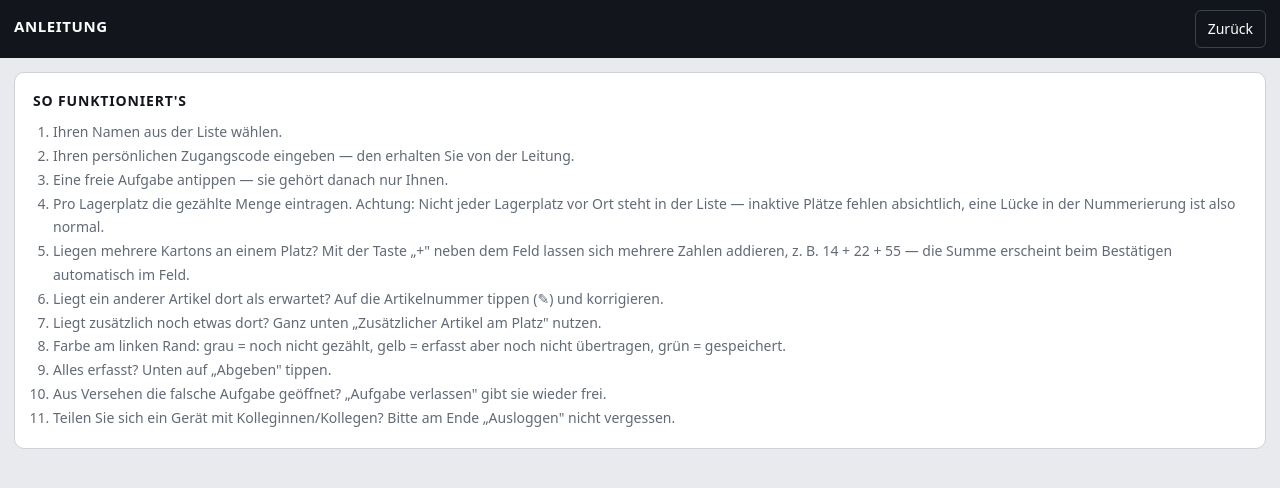
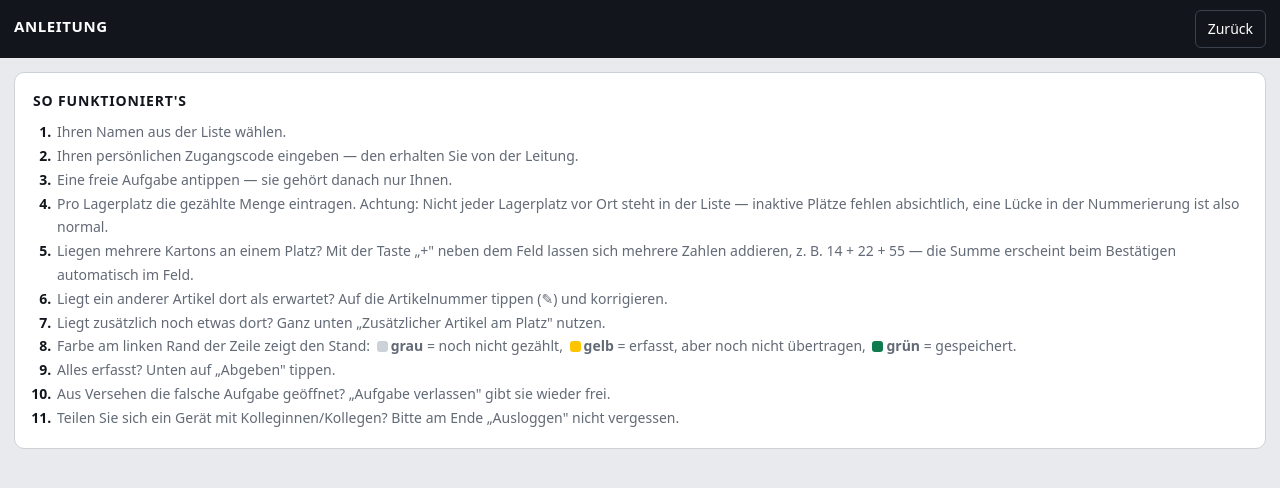
Before and after one commit to EngelGmbHDev/Inventur, a website: page public/index.html in a window 1280 px wide. Both pictures are taken after a click on the button "Anleitung anzeigen". Drawn offline with Linux system fonts and the light colour scheme; no server answers.

Commit message:
Make help button more prominent and add status colors to help/count view
The "Anleitung anzeigen" button is now a full bordered button instead of
a plain text link, and the in-app help list has bold colored numbers
plus color swatches next to grau/gelb/grün so the legend matches what's
actually shown. The quantity input's own border also now picks up the
row's dirty/saved status color (grey/yellow/green), reinforcing the
feedback right where the worker is looking while typing; focus still
takes precedence while actively editing.

Co-Authored-By: Claude Sonnet 5 <noreply@anthropic.com>

```diff
--- a/public/index.html
+++ b/public/index.html
@@ -85,6 +85,8 @@ main{padding:14px 14px calc(env(safe-area-inset-bottom) + 100px)}
   padding:13px;font-weight:600;font-size:15px}
 .row input{width:92px;padding:12px 8px;text-align:right;
   font:600 21px/1 var(--mono);border:2px solid var(--line);border-radius:6px;background:#fff}
+.row[data-s="dirty"] input{border-color:var(--signal)}
+.row[data-s="saved"] input{border-color:var(--ok)}
 .row input:focus{border-color:var(--ink);outline:none}
 
 /* ── Fußleiste ─────────────────────────────────────── */
@@ -108,6 +110,13 @@ select.field{letter-spacing:normal;font-family:var(--sans)}
 textarea.field{letter-spacing:normal;font-size:13px;min-height:150px;line-height:1.5}
 .link{display:block;margin:14px auto 0;background:none;border:none;padding:0;
   color:var(--muted);text-decoration:underline;font-size:14px}
+.btn.help{background:#fff;border:2px solid var(--orange);color:var(--orange);margin-top:14px}
+.btn.help:active{background:var(--orange);color:#fff}
+
+.help-list{margin:0;padding-left:22px;color:var(--muted);font-size:14px;line-height:1.7}
+.help-list li{padding-left:2px}
+.help-list li::marker{font-weight:700;color:var(--ink)}
+.dot{display:inline-block;width:11px;height:11px;border-radius:3px;margin:0 3px -1px 3px}
 
 /* ── Verwaltung ────────────────────────────────────── */
 .kpi{display:grid;grid-template-columns:repeat(4,1fr);gap:8px;margin-bottom:14px}
@@ -168,14 +177,14 @@ h2{font-size:14px;text-transform:uppercase;letter-spacing:.06em;margin:22px 0 10
       <button class="btn wide" id="btnLogin">Anmelden</button>
     </div>
     <p class="note" style="margin-top:14px">Den Zugangscode erhalten Sie vor Beginn der Inventur von der Leitung.</p>
-    <button class="link" id="btnHelp">Anleitung anzeigen</button>
+    <button class="btn wide help" id="btnHelp">Anleitung anzeigen</button>
   </section>
 
   <!-- Hilfe -->
   <section id="vHelp" class="hide">
     <div class="pane">
       <h2 style="margin-top:0">So funktioniert's</h2>
-      <ol style="margin:0;padding-left:20px;color:var(--muted);font-size:14px;line-height:1.7">
+      <ol class="help-list">
         <li>Ihren Namen aus der Liste wählen.</li>
         <li>Ihren persönlichen Zugangscode eingeben — den erhalten Sie von der Leitung.</li>
         <li>Eine freie Aufgabe antippen — sie gehört danach nur Ihnen.</li>
@@ -185,7 +194,10 @@ h2{font-size:14px;text-transform:uppercase;letter-spacing:.06em;margin:22px 0 10
           Zahlen addieren, z. B. 14 + 22 + 55 — die Summe erscheint beim Bestätigen automatisch im Feld.</li>
         <li>Liegt ein anderer Artikel dort als erwartet? Auf die Artikelnummer tippen (✎) und korrigieren.</li>
         <li>Liegt zusätzlich noch etwas dort? Ganz unten „Zusätzlicher Artikel am Platz" nutzen.</li>
-        <li>Farbe am linken Rand: grau = noch nicht gezählt, gelb = erfasst aber noch nicht übertragen, grün = gespeichert.</li>
+        <li>Farbe am linken Rand der Zeile zeigt den Stand:
+          <span class="dot" style="background:var(--line)"></span><b>grau</b> = noch nicht gezählt,
+          <span class="dot" style="background:var(--signal)"></span><b>gelb</b> = erfasst, aber noch nicht übertragen,
+          <span class="dot" style="background:var(--ok)"></span><b>grün</b> = gespeichert.</li>
         <li>Alles erfasst? Unten auf „Abgeben" tippen.</li>
         <li>Aus Versehen die falsche Aufgabe geöffnet? „Aufgabe verlassen" gibt sie wieder frei.</li>
         <li>Teilen Sie sich ein Gerät mit Kolleginnen/Kollegen? Bitte am Ende „Ausloggen" nicht vergessen.</li>
```
